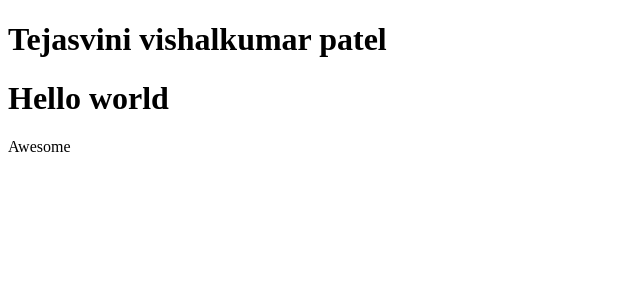
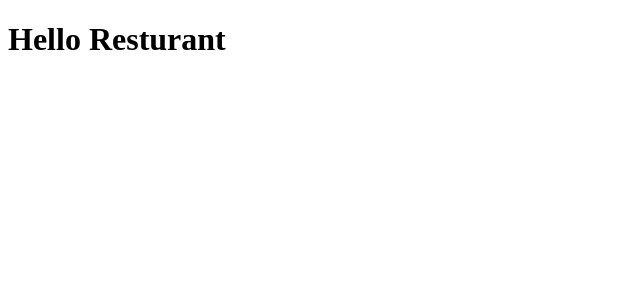
Before and after one commit to Tejasvini-TVP/reacttejapp, a React (Create React App) app: page / in a window 1280 px wide. Shown: the top 300 px of the page, without its empty margins (0-640 px from the left). Built offline with nearby package versions, Linux system fonts and the light colour scheme.

Commit message:
resturant ko import

```diff
--- a/src/App.js
+++ b/src/App.js
@@ -1,4 +1,9 @@
-// import React from 'react'
+import React from 'react';
+import Resturant from './component/Basics/Resturant';
+
+const App = () => {
+   return <Resturant/>;
+};
 
 // const App = () => {
 //   return (
@@ -8,19 +13,19 @@
 //   )
 // }
 
-const App = () => {
-  return (
-  <>
-  <MyName />
-  <h1>Hello world</h1>
-  <p>Awesome</p>
-  </>
-  );
+// const App = () => {
+//   return (
+//   <>
+//   <MyName />
+//   <h1>Hello world</h1>
+//   <p>Awesome</p>
+//   </>
+//   );
 
- }
+//  }
 
- const MyName = () => {
-    return <h1>Tejasvini vishalkumar patel</h1>;
- };
+//  const MyName = () => {
+//     return <h1>Tejasvini vishalkumar patel</h1>;
+//  };
 
-export default App;
+ export default App;
--- a/src/component/Basics/Resturant.js
+++ b/src/component/Basics/Resturant.js
@@ -0,0 +1,11 @@
+import React from 'react'
+
+const Resturant = () => {
+  return (
+    <>
+      <h1>Hello Resturant</h1>
+    </>
+  )
+}
+
+export default Resturant
```
